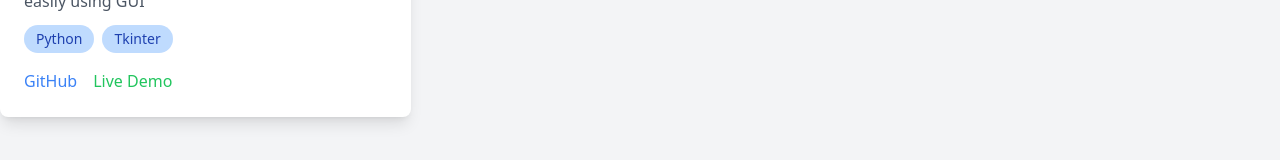
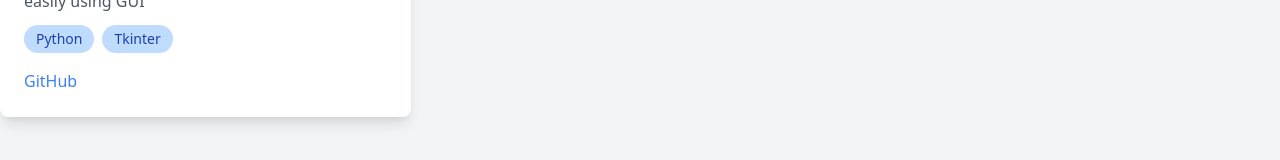
Before and after one commit to JulioGaekel/my-portfolio, a React (Vite) app: page /projects in a window 1280 px wide. Shown: the part 263-423 px from the top of the page. Built offline with nearby package versions, Linux system fonts and the light colour scheme.

Commit message:
Remove live demo link, not applicable to project

```diff
--- a/src/pages/Projects.jsx
+++ b/src/pages/Projects.jsx
@@ -18,7 +18,6 @@ const Projects = () => {
                         </div>
                         <div className="mt-4">
                             <a href={project.github} target="_blank" className="text-blue-500 hover:underline mr-4">GitHub</a>
-                            <a href={project.live} target="_blank" className="text-green-500 hover:underline">Live Demo</a>
                         </div>
                     </div>
                 ))}
```
